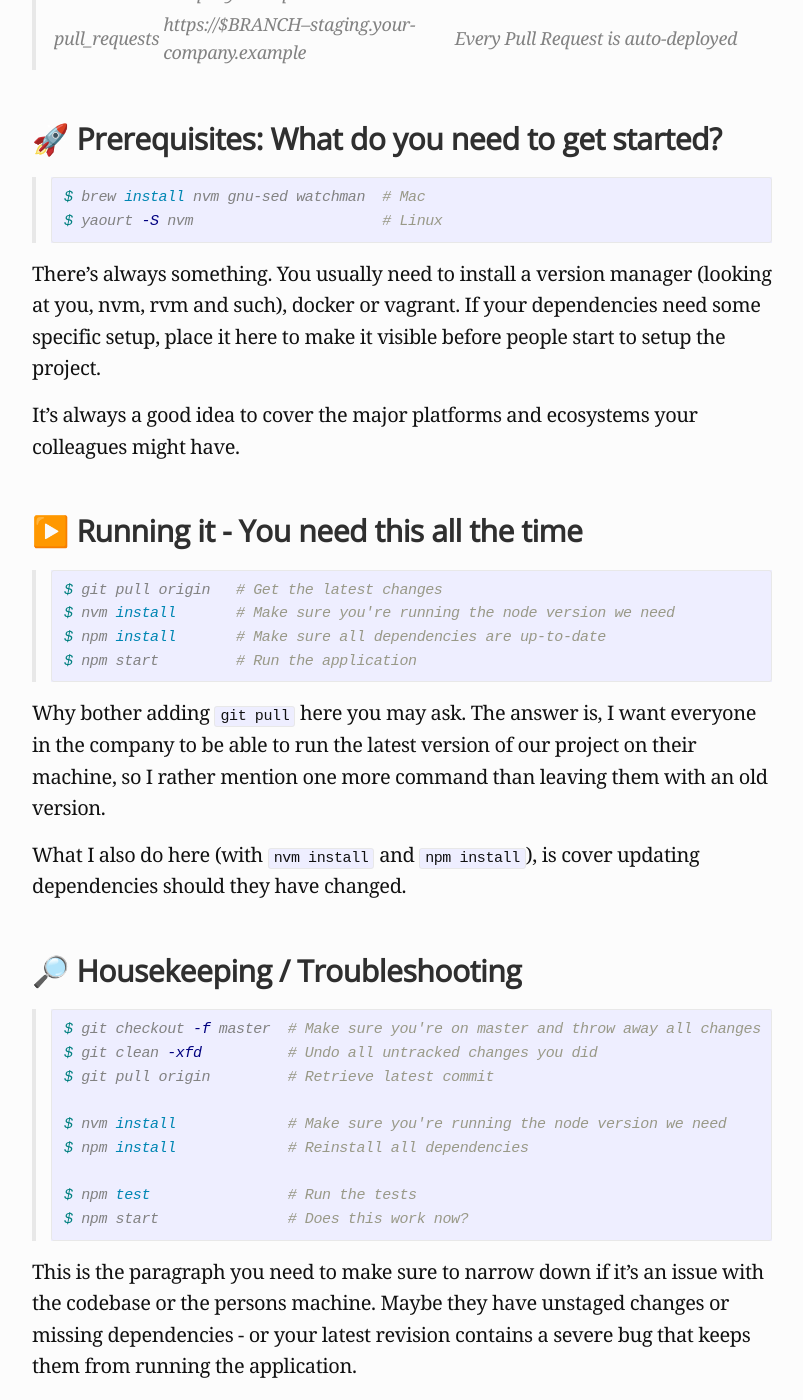
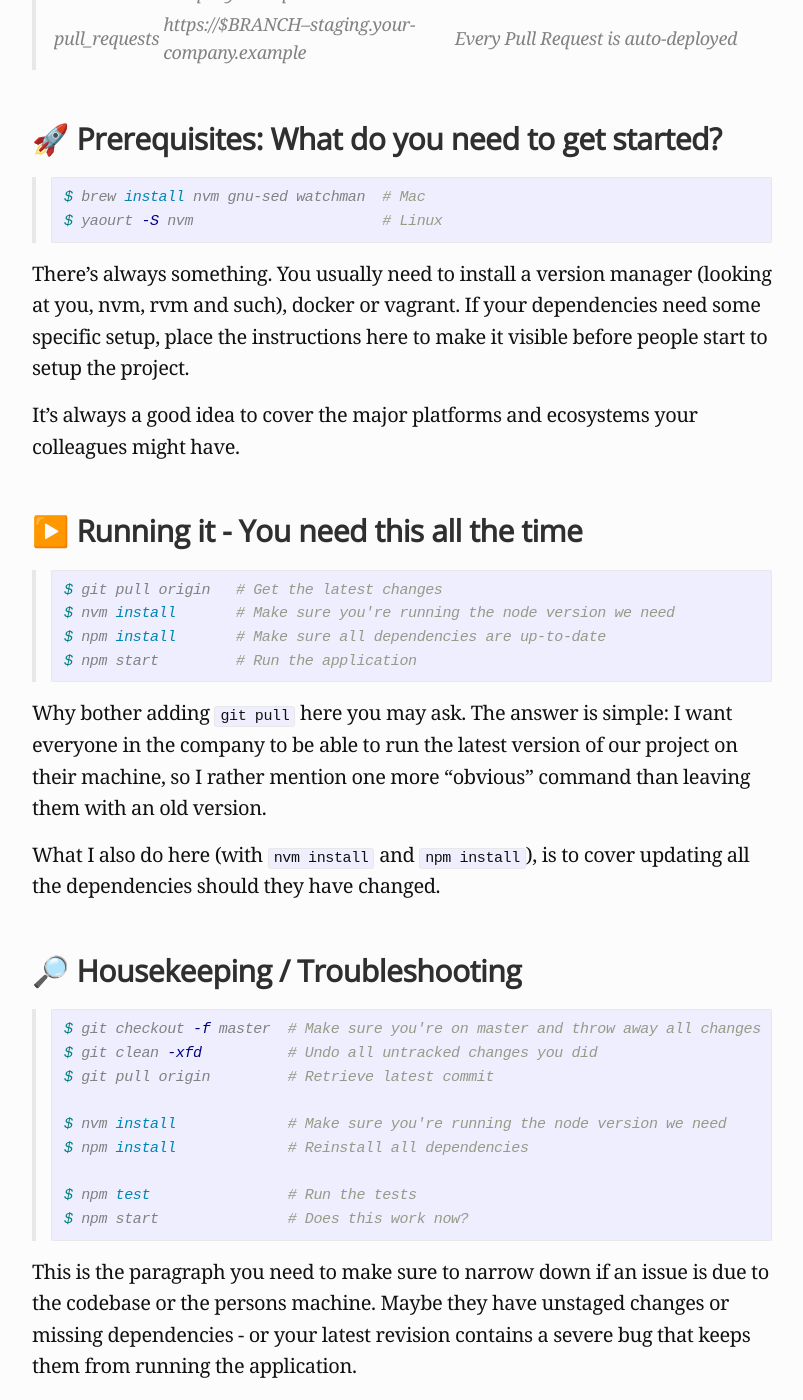
Before and after one commit to rradczewski/ymmv, a Jekyll site: the page built from _posts/2017-10-15-What-makes-a-good-README.md, in a window 1280 px wide and 1400 px high, scrolled down 1656 px. Shown: the whole window, without its empty margins (238-1041 px from the left). Built offline with Jekyll 4.4.1, drawn with Linux system fonts in a browser that asks for light colours; some of the changed text lies outside the part shown.

Commit message:
More small fixes

````diff
--- a/_posts/2017-10-15-What-makes-a-good-README.md
+++ b/_posts/2017-10-15-What-makes-a-good-README.md
@@ -34,7 +34,7 @@
 $ yaourt -S nvm                      # Linux
 ```
 
-There's always something. You usually need to install a version manager (looking at you, nvm, rvm and such), docker or vagrant. If your dependencies need some specific setup, place it here to make it visible before people start to setup the project.
+There's always something. You usually need to install a version manager (looking at you, nvm, rvm and such), docker or vagrant. If your dependencies need some specific setup, place the instructions here to make it visible before people start to setup the project.
 
 It's always a good idea to cover the major platforms and ecosystems your colleagues might have.
 
@@ -47,9 +47,9 @@
 $ npm start         # Run the application
 ```
 
-Why bother adding `git pull` here you may ask. The answer is, I want everyone in the company to be able to run the latest version of our project on their machine, so I rather mention one more command than leaving them with an old version.
+Why bother adding `git pull` here you may ask. The answer is simple: I want everyone in the company to be able to run the latest version of our project on their machine, so I rather mention one more "obvious" command than leaving them with an old version.
 
-What I also do here (with `nvm install` and `npm install`), is cover updating dependencies should they have changed.
+What I also do here (with `nvm install` and `npm install`), is to cover updating all the dependencies should they have changed.
 
 ## 🔎 Housekeeping / Troubleshooting
 
@@ -65,13 +65,13 @@
 $ npm start               # Does this work now?
 ```
 
-This is the paragraph you need to make sure to narrow down if it's an issue with the codebase or the persons machine. Maybe they have unstaged changes or missing dependencies - or your latest revision contains a severe bug that keeps them from running the application.
+This is the paragraph you need to make sure to narrow down if  an issue is due to the codebase or the persons machine. Maybe they have unstaged changes or missing dependencies - or your latest revision contains a severe bug that keeps them from running the application.
 
 Guide them through the process of cleaning up the repository, and, if everything else fails, explain where they should file an issue.
 
 Make sure to warn them about commands like `git clean -xfd` or `git checkout -f master` though - these will remove all untracked files, even those ignored through `.gitignore`, and undo all changes they did to tracked files - possibly resulting in data loss.
 
-As [@hollodotme](https://twitter.com/hollodotme) noted in the feedback [to this Post](https://github.com/rradczewski/ymmv/pull/3#discussion_r144734286), this section can also contain FAQs to specific problems, e.g. errors due to wrong environment variables or explanations for less verbose error messages and problems.
+As [@hollodotme](https://twitter.com/hollodotme) noted in the [feedback to this post](https://github.com/rradczewski/ymmv/pull/3#discussion_r144734286), this section can also contain FAQs to specific problems, e.g. errors due to wrong environment variables or explanations for less self-explanatory error messages and problems.
 
 ## 😍 Contributing
 
@@ -80,11 +80,11 @@
 npm run build   # Try building the application
 ```
 
-Now that you helped them get the project running, it's time to explain what they need to observe in order to contribute. Public repositories usually go for a `CONTRIBUTE.md`, a file that is also integrated into [GitHubs Pull Request & Issue workflow](https://github.com/blog/1184-contributing-guidelines), but in private repositories, it usually suffices to explain the steps necessary for people to get their changes into the app.
+Now that you helped them get the project running, it's time to explain what they need to observe in order to contribute to the project. Public repositories usually go for a `CONTRIBUTE.md`, a file that is also integrated into [GitHubs Pull Request & Issue workflow](https://github.com/blog/1184-contributing-guidelines), but in private repositories, it usually suffices to explain the steps necessary for people to get their changes into the app.
 
 The most important questions to answer here are *"Can I break something?"* and if so, *"How can I check that I didn't break something"* and *"How do I unbreak the app?"*.
 
-Explain how to run the tests locally to verify changes. If you're using a branching model, explain that contributions on a branch can not break the application running on a server. If you're working with *Pull Requests*, explain how your CI/Netlify/etc will give the contributor meaningful feedback should they make a mistake.
+Explain how to run the tests locally to verify changes. If you're using a branching model, explain that contributions on a branch can not break the application running on a server. If you're working with *Pull Requests*, explaining how your CI/Netlify/etc integration works will give the contributor meaningful feedback should they make a mistake.
 
 ## ⚙️ Development
 
@@ -96,7 +96,7 @@
 
 Document the virtues and values your development team agrees to here. How often do you want to deploy? How stable should branches (or `master`) be?
 
-Maybe you are using a [trunk-based development workflow](https://codecraft.vaamo.de/2014/12/19/simple-git-workflow-at-vaamo.html), maybe your organization calls for tickets being made in order to track time and changes 😱, or your commit messages should follow the [conventional commit history](https://github.com/bcoe/conventional-changelog-standard/blob/master/convention.md) format.
+Maybe you are using a [trunk-based development workflow](https://codecraft.vaamo.de/2014/12/19/simple-git-workflow-at-vaamo.html), maybe your organization calls for tickets being made in order to track time and changes 😱, or your commit messages are supposed to follow the [conventional commit history format](https://github.com/bcoe/conventional-changelog-standard/blob/master/convention.md).
 
 This chapter should give new team members an overview about how you go about developing together on the project.
 
````
